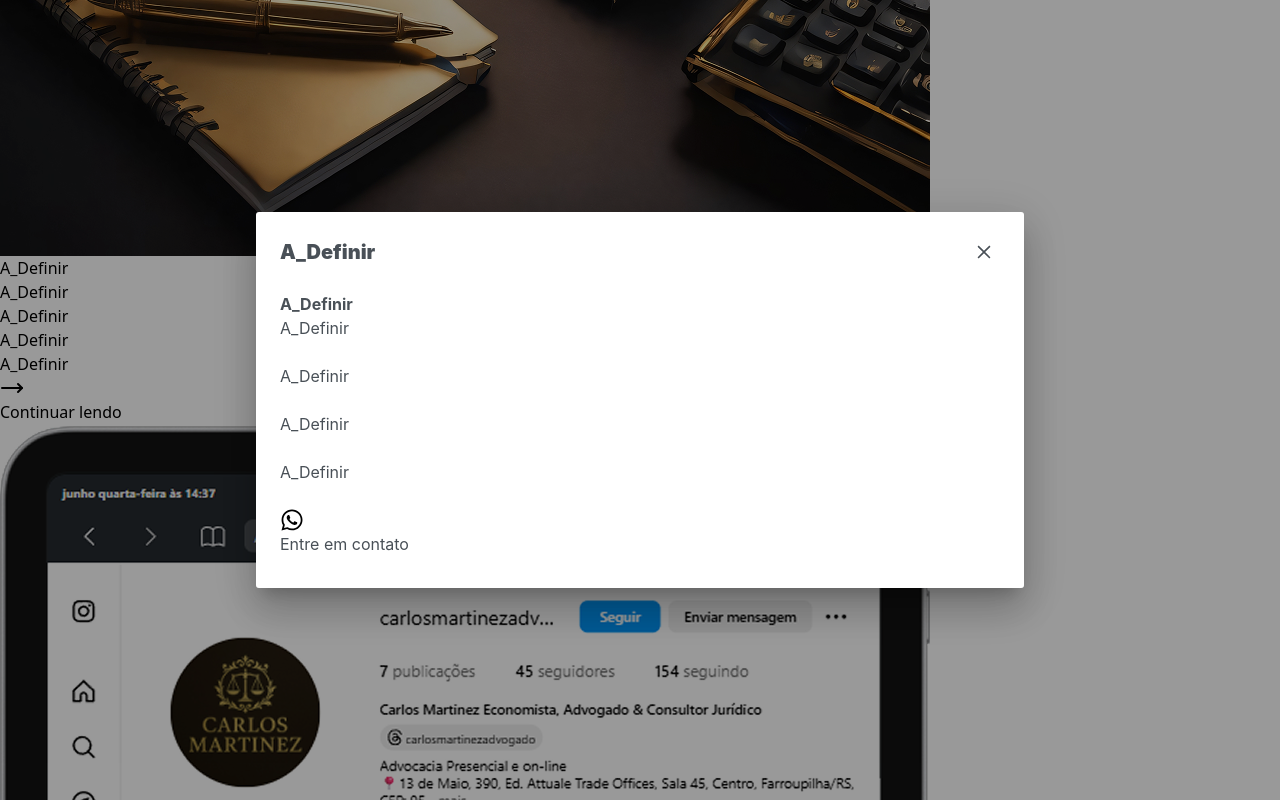
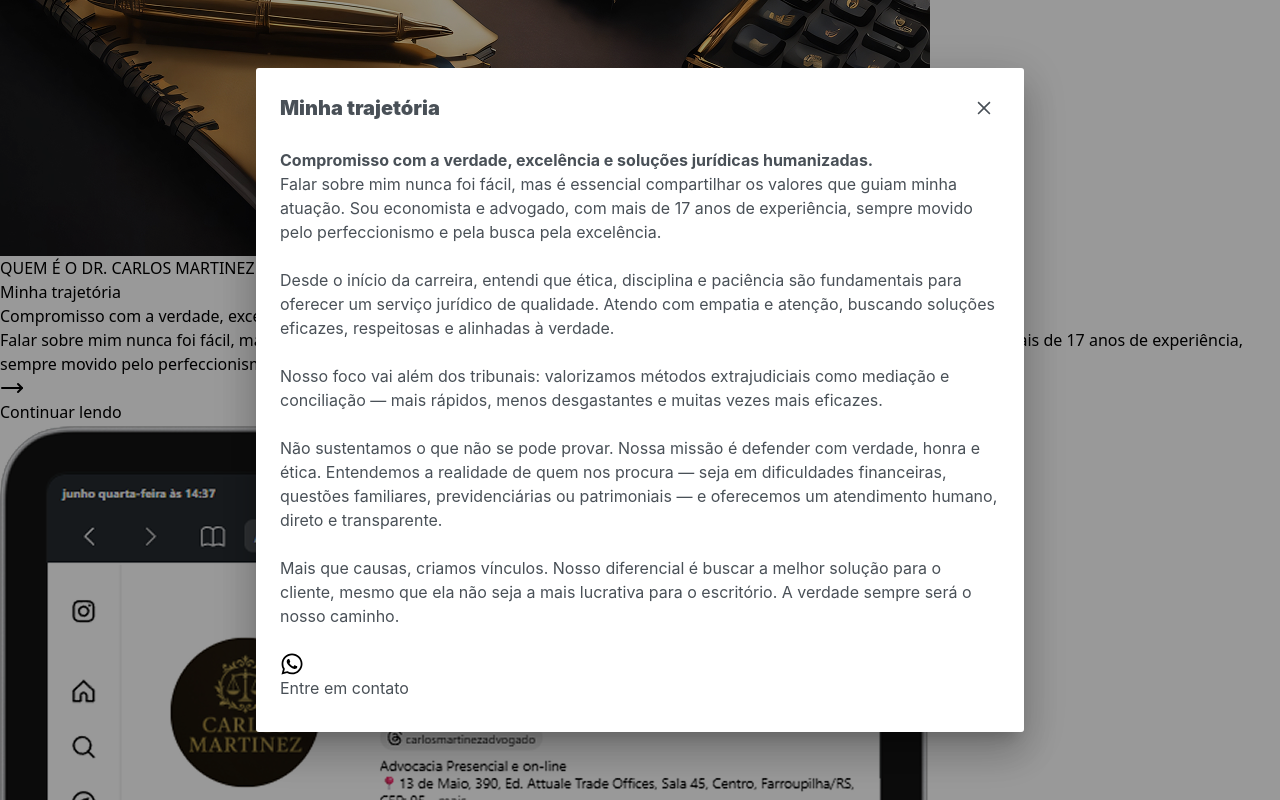
Before and after one commit to EdisonMatos/LP-Carlos-Martinez, a React (Vite) app: page / in a window 1280 px wide. Both pictures are taken after a click on the button "Continuar lendo". Shown: the part 2713-3513 px from the top of the page. Built offline with nearby package versions, Linux system fonts and the light colour scheme; a web font is replaced by a local one.

Commit message:
fix: About e AboutSocial

```diff
--- a/src/content/content.jsx
+++ b/src/content/content.jsx
@@ -924,33 +924,53 @@ const content = {
         img: aboutImg1,
         alt: "Imagem profissional de escritório/advogado(a)",
       },
-      miniTag: "A_Definir",
-      title: "A_Definir",
-      subtitle: "A_Definir",
+      miniTag: "QUEM É O DR. CARLOS MARTINEZ",
+      title: "Minha trajetória",
+      subtitle:
+        "Compromisso com a verdade, excelência e soluções jurídicas humanizadas.",
       labelInstagram: "Siga-nos no Instagram",
       labelFacebook: "Siga-nos no Facebook",
       labelLinkedin: "Siga-nos no LinkedIn",
       labelX: "Siga-nos no X",
       paragraph: (
         <div>
-          A_Definir
+          Falar sobre mim nunca foi fácil, mas é essencial compartilhar os
+          valores que guiam minha atuação. Sou economista e advogado, com mais
+          de 17 anos de experiência, sempre movido pelo perfeccionismo e pela
+          busca pela excelência.
           <br />
-          A_Definir
         </div>
       ),
       buttonModalLabelAbout: "Continuar lendo",
       modal: (
         <p>
-          A_Definir
+          Falar sobre mim nunca foi fácil, mas é essencial compartilhar os
+          valores que guiam minha atuação. Sou economista e advogado, com mais
+          de 17 anos de experiência, sempre movido pelo perfeccionismo e pela
+          busca pela excelência.
           <br />
           <br />
-          A_Definir
+          Desde o início da carreira, entendi que ética, disciplina e paciência
+          são fundamentais para oferecer um serviço jurídico de qualidade.
+          Atendo com empatia e atenção, buscando soluções eficazes, respeitosas
+          e alinhadas à verdade.
           <br />
           <br />
-          A_Definir
+          Nosso foco vai além dos tribunais: valorizamos métodos extrajudiciais
+          como mediação e conciliação — mais rápidos, menos desgastantes e
+          muitas vezes mais eficazes.
           <br />
           <br />
-          A_Definir
+          Não sustentamos o que não se pode provar. Nossa missão é defender com
+          verdade, honra e ética. Entendemos a realidade de quem nos procura —
+          seja em dificuldades financeiras, questões familiares, previdenciárias
+          ou patrimoniais — e oferecemos um atendimento humano, direto e
+          transparente.
+          <br />
+          <br />
+          Mais que causas, criamos vínculos. Nosso diferencial é buscar a melhor
+          solução para o cliente, mesmo que ela não seja a mais lucrativa para o
+          escritório. A verdade sempre será o nosso caminho.
           <br />
           <br />
         </p>
@@ -964,9 +984,10 @@ const content = {
           imgSocial: aboutInstagram,
           alt: `Foto do Instagram do ${infos.name}`,
         },
-        miniTag: "A_Definir",
-        title: "A_Definir",
-        subtitle: "A_Definir",
+        miniTag: "REDES SOCIAIS",
+        title: "Conecte-se conosco",
+        subtitle:
+          "Aproveite nossas redes sociais para mantermos contato e ficar por dentro de atualizações importantes no mundo do direito.",
         paragraph: <p></p>,
         labelInstagram: "Siga-nos no Instagram",
         labelFacebook: "Siga-nos no Facebook",
```
